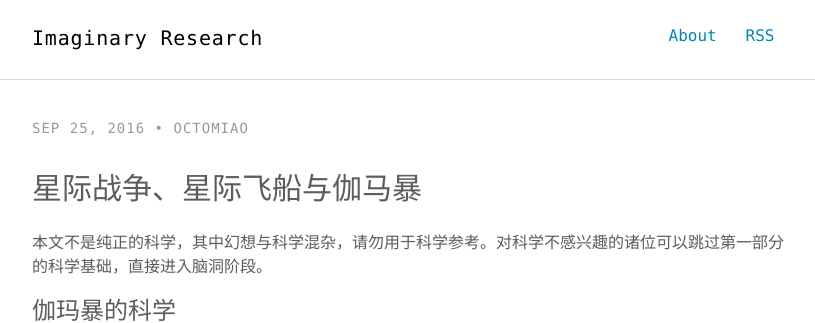
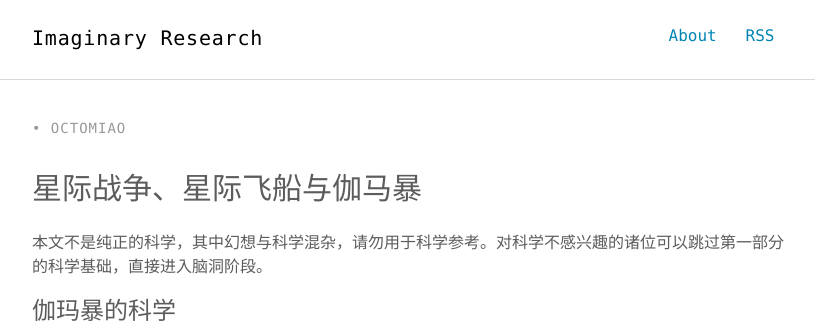
Before and after one commit to imresearch/imresearch.github.io, a Jekyll site: the page built from _inflation/galatic-war-gamma-burst.md, in a window 1280 px wide and 900 px high. Shown: the top 323 px of the window, without its empty margins (232-1047 px from the left). Built offline with Jekyll 4.4.1, drawn with Linux system fonts in a browser that asks for light colours.

Commit message:
fix error

```diff
--- a/_layouts/inflation.html
+++ b/_layouts/inflation.html
@@ -4,7 +4,7 @@
 
 <article class="post container" itemscope itemtype="http://schema.org/BlogPosting">
   <header class="post-header">
-    <p class="post-meta"><time datetime="{{ page.date | date_to_xmlschema }}" itemprop="datePublished">{{ page.date | date: "%b %-d, %Y" }}</time>{% if page.author %} • <span itemprop="author" itemscope itemtype="http://schema.org/Person"><span itemprop="name">{{ page.author }}</span></span>{% endif %}</p>
+      <p class="post-meta">{% if post.date %}<time datetime="{{ page.date | date_to_xmlschema }}" itemprop="datePublished">{{ page.date | date: "%b %-d, %Y" }}</time>{% endif %}{% if page.author %} • <span itemprop="author" itemscope itemtype="http://schema.org/Person"><span itemprop="name">{{ page.author }}</span></span>{% endif %}</p>
     <h1 class="post-title" itemprop="name headline">{{ page.title }}</h1>
   </header>
   <div class="post-content" itemprop="articleBody">
```
